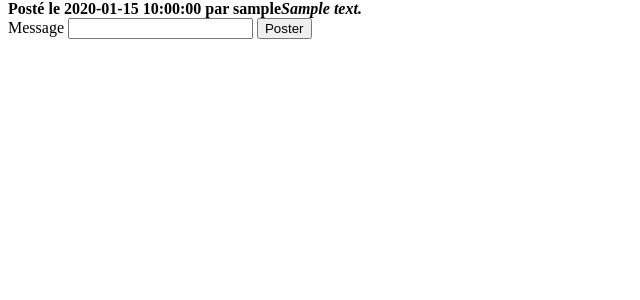
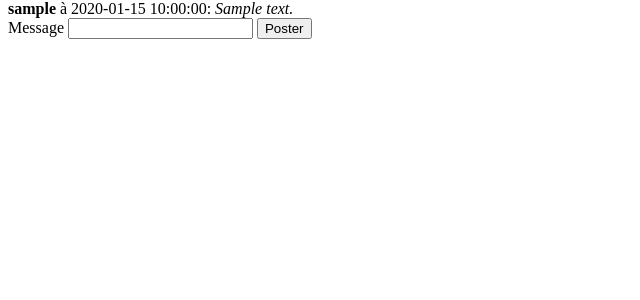
Before and after one commit to etienne-kher/discussion, a PHP site: page /discussion.php in a window 1280 px wide. Shown: the part 26-326 px from the top of the page, without its empty margins (0-640 px from the left). Run offline with PHP 8.4, Linux system fonts and the light colour scheme; the visitor is signed in with stand-in values (Sample User, id 1); tables that the repository leaves empty or names only in its code hold one stand-in row (values such as "Sample post").

Commit message:
affichage des messages

```diff
--- a/discussion.php
+++ b/discussion.php
@@ -17,7 +17,7 @@ include('function.php');
             $resultat = mysqli_fetch_all($query);
             foreach($resultat as list($a, $b, $c))
             {
-                echo "<b>Posté le ".$c." par ".$a."<i>".$b."</i></b><br/>";
+                echo "<b>".$a."</b> à ".$c.": <i>".$b."</i></b><br/>";
             }
         ?>
 		<?php
```
